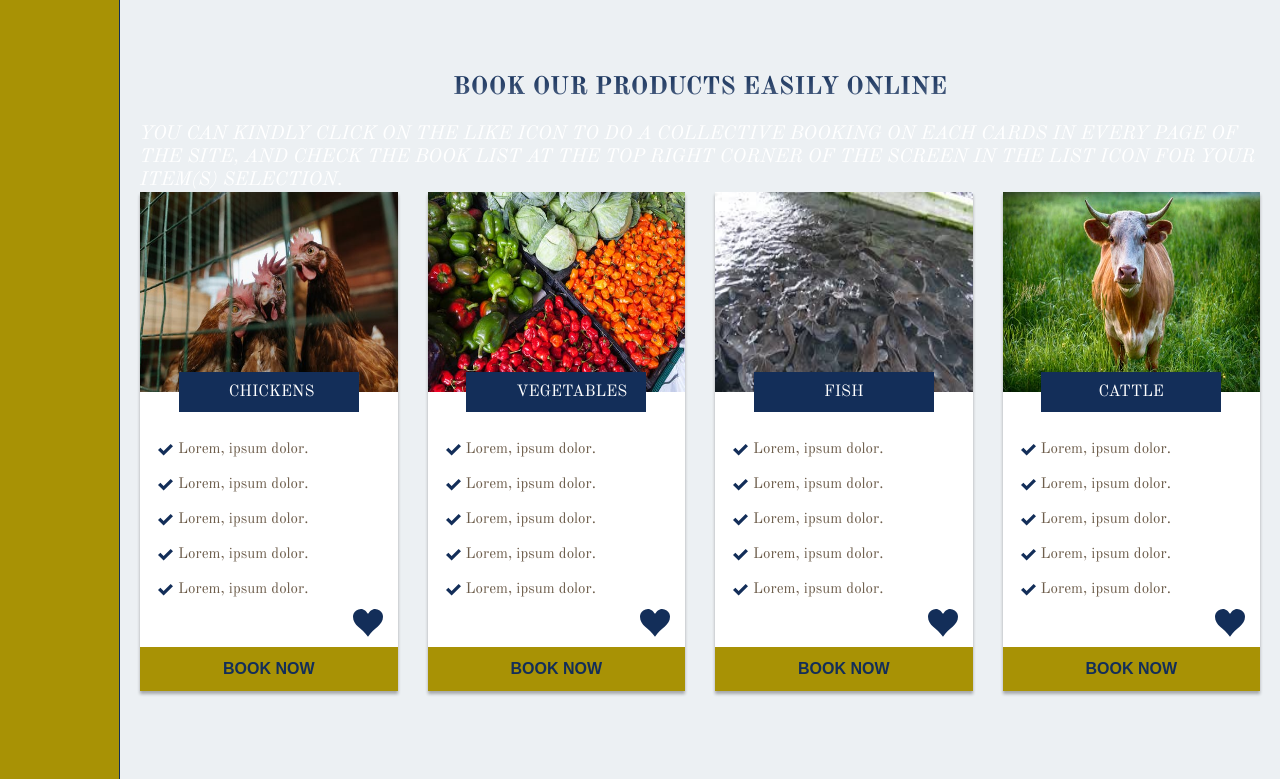
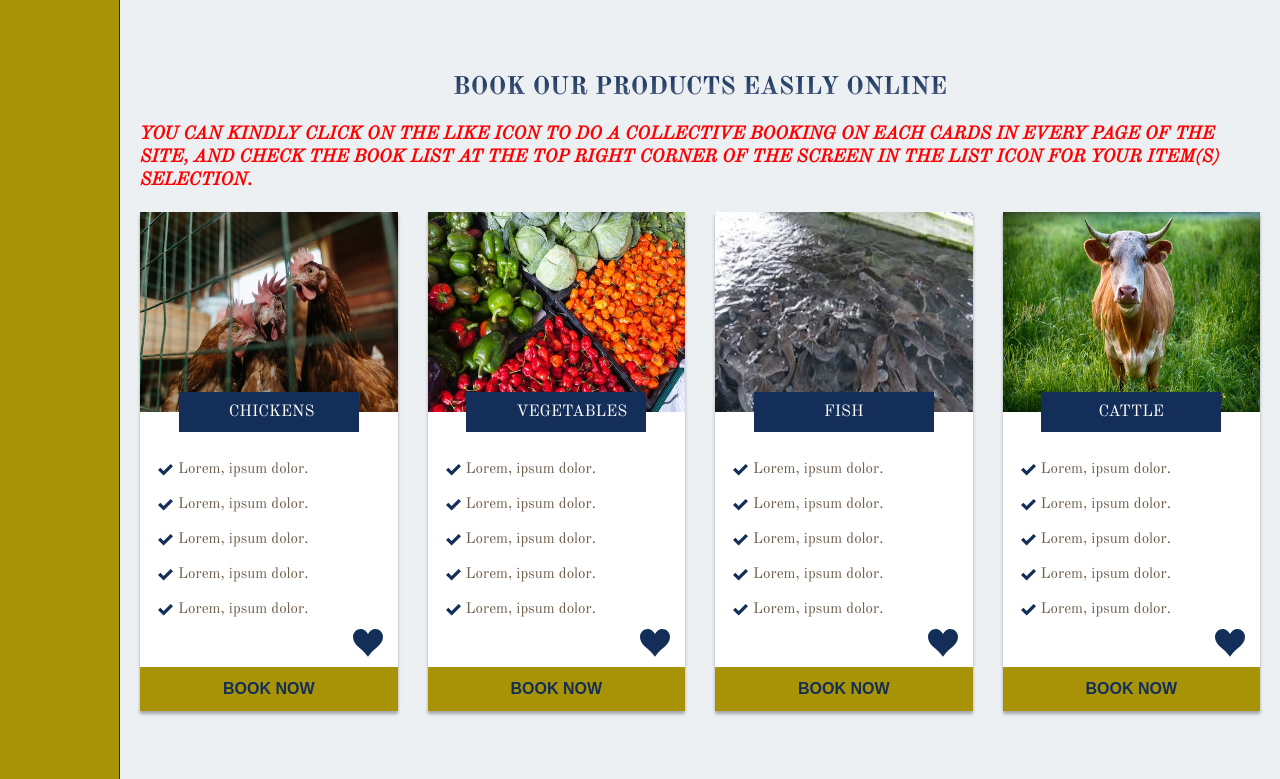
Before and after one commit to Kehinded/My-first-main-demo-site, a plain HTML site: page index.html in a window 1280 px wide. Shown: the part 1420-2199 px from the top of the page. Drawn offline with nearby package versions, Linux system fonts and the light colour scheme.

Commit message:
Update styles.css

```diff
--- a/styles.css
+++ b/styles.css
@@ -787,7 +787,12 @@ body {
   background-color: #132e59;
   opacity: .8;
   display: none; }
-
+.section__4 .heading-4{
+    color: red;
+    margin: 2rem 0rem;
+    font-size: 1.8rem;
+    font-weight: 700;
+}
 .main-1 {
   background-color: #ecf0f3;
   grid-column: full-start / full-end;
```
